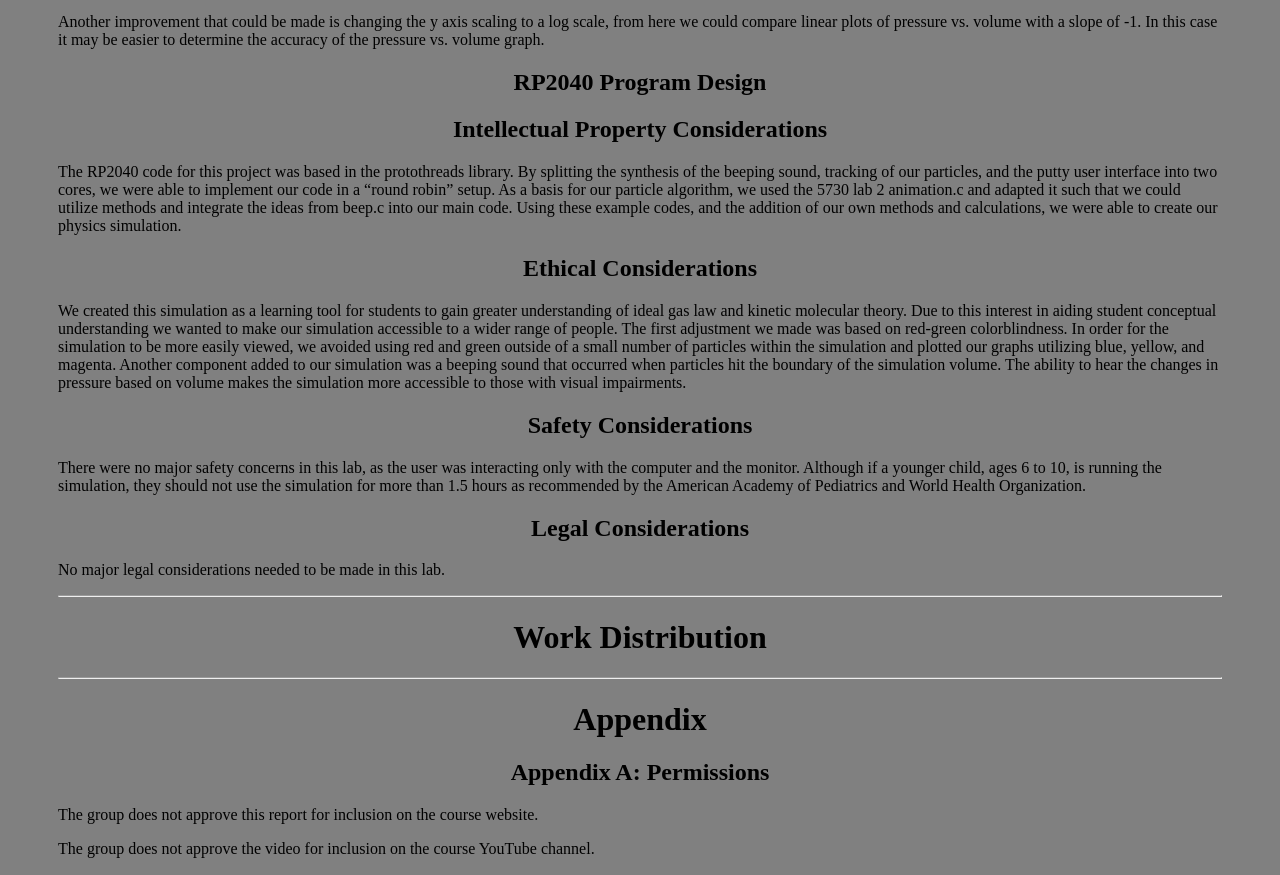
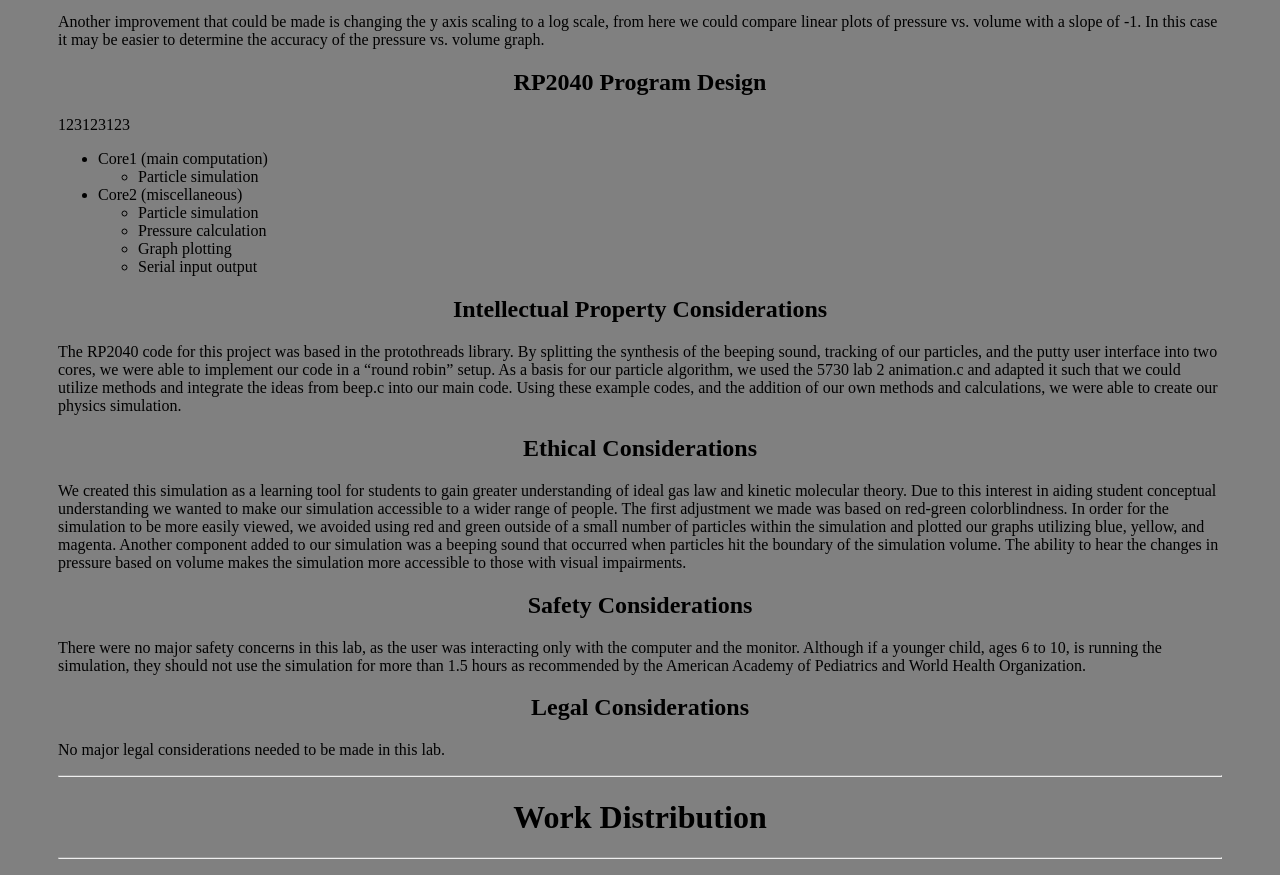
Before and after one commit to Arthur-Chang016/ECE5730-Final-Project-Website, a plain HTML site: page index.html in a window 1280 px wide. Shown: the part 8524-9399 px from the top of the page. Drawn offline with Linux system fonts and the light colour scheme.

Commit message:
Add bullet points

```diff
--- a/index.html
+++ b/index.html
@@ -18,6 +18,9 @@
         .center {
             margin-left: auto;
             margin-right: auto;
+        }
+        ul {
+            text-align: left;
         }
         </style>
    </head>
@@ -211,7 +214,28 @@
                 <div class="Results_Expectations_Future_Changes">
                     <h2>RP2040 Program Design</h2>
                     <section>
-                        <p></p>
+                        <p>
+
+                              123123123
+                        </p>
+                    </section>
+                    <section>
+                        <p>
+                            <ul>
+                                <li>Core1 (main computation)</li>
+                                    <ul>
+                                        <li>Particle simulation</li>
+                                    </ul>
+                                <li>Core2 (miscellaneous)</li>
+                                    <ul>
+                                        <li>Particle simulation</li>
+                                        <li>Pressure calculation</li>
+                                        <li>Graph plotting</li>
+                                        <li>Serial input output</li>
+                                    </ul>
+                                </li>
+                            </ul>
+                        </p>
                     </section>
                 </div>
                 <div class="Intellectual_Property_Considerations">
```
